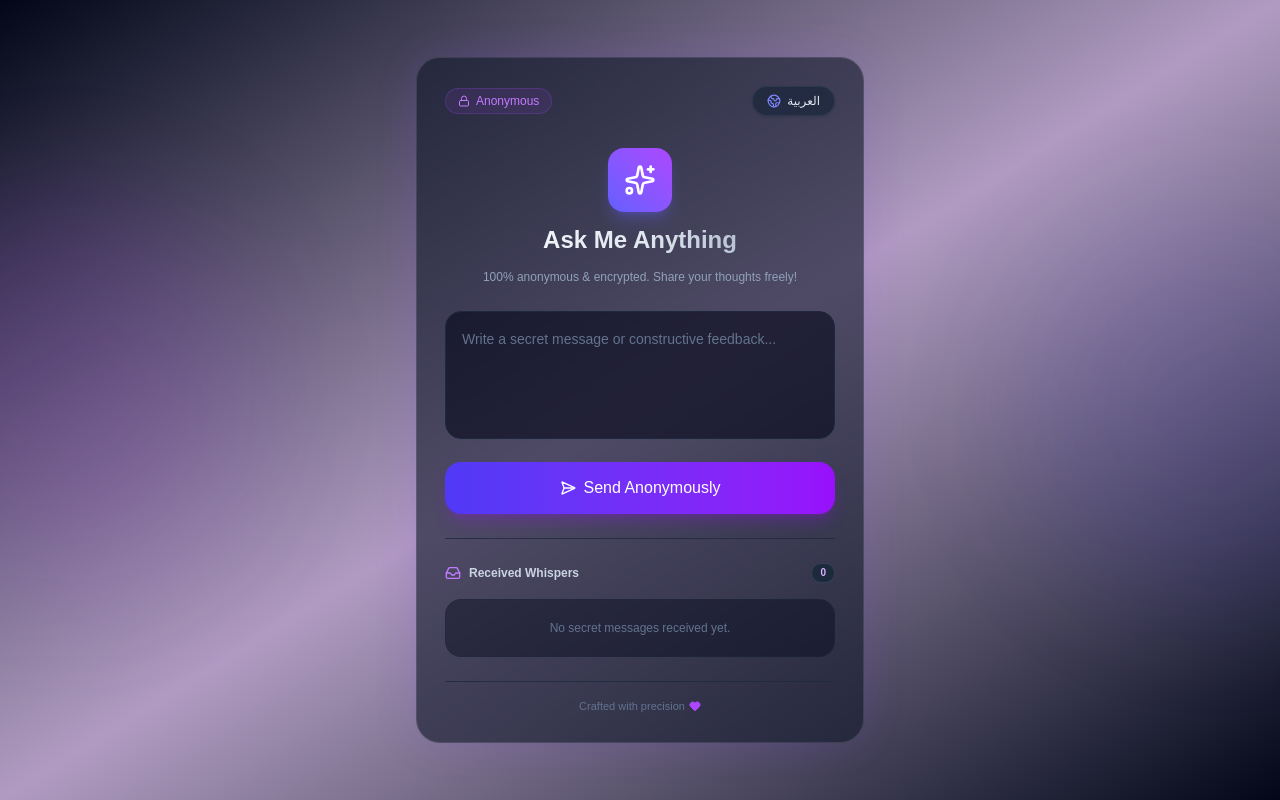
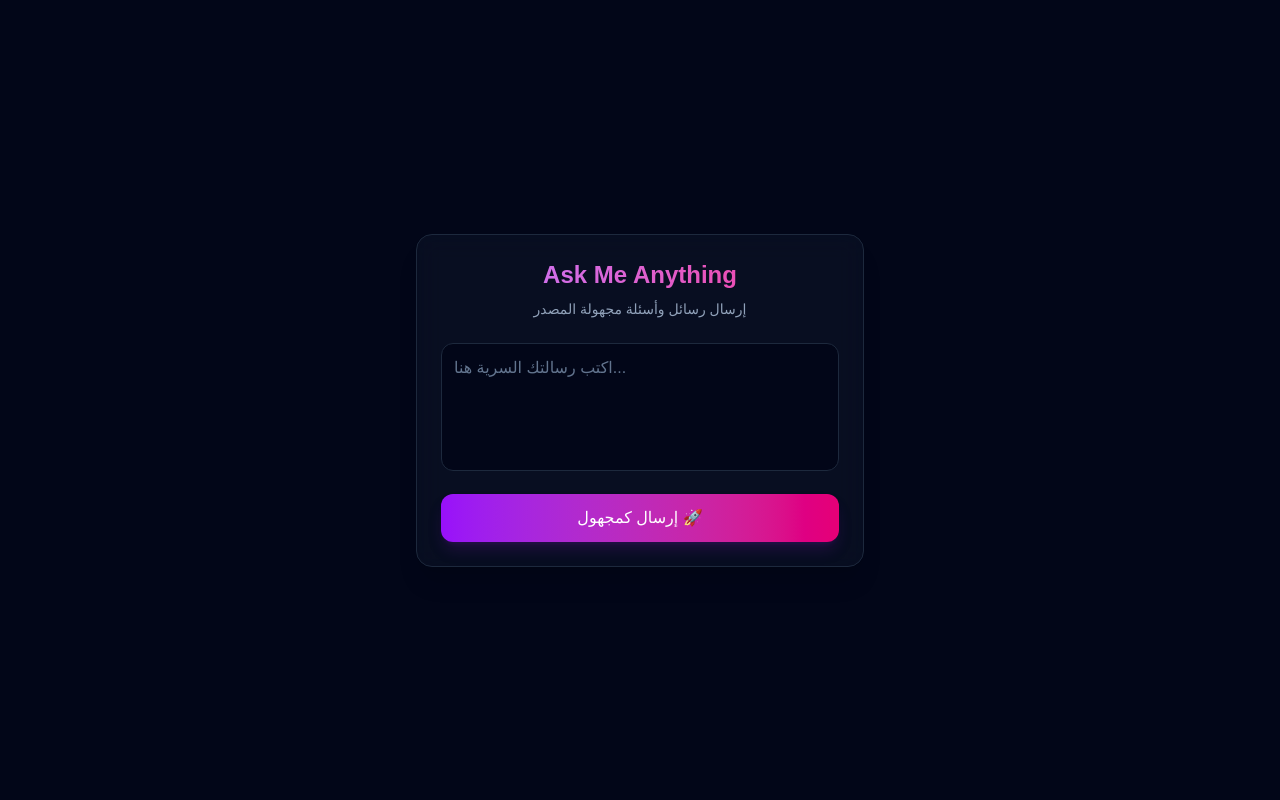
Before and after one commit to mohamed252004/ask-app, a Next.js app: page / in a window 1280 px wide. Built offline with nearby package versions, Linux system fonts and the light colour scheme.

Commit message:
add admin page

```diff
--- /dev/null
+++ b/app/admin/page.tsx
@@ -0,0 +1,112 @@
+"use client";
+
+import { useState } from "react";
+import { createClient } from "@supabase/supabase-js";
+
+const supabaseUrl = "https://zvydydhdxmivpmmsoietw.supabase.co";
+const supabaseAnonKey = "sb_publishable_R06xCVtTHCUo8uejQbhjRA_2almHmeg";
+const supabase = createClient(supabaseUrl, supabaseAnonKey);
+
+interface Message {
+  id: string;
+  text: string;
+  created_at: string;
+}
+
+export default function AdminPage() {
+  const [authenticated, setAuthenticated] = useState(false);
+  const [password, setPassword] = useState("");
+  const [messages, setMessages] = useState<Message[]>([]);
+  const [loading, setLoading] = useState(false);
+
+  // الباسورد الخاص بيك لرؤية الرسائل
+  const ADMIN_PASSWORD = "123"; // تقدر تغير الباسورد ده لأي حاجة تحبها
+
+  const handleLogin = async (e: React.FormEvent) => {
+    e.preventDefault();
+    if (password === ADMIN_PASSWORD) {
+      setAuthenticated(true);
+      fetchMessages();
+    } else {
+      alert("الباسورد غير صحيح!");
+    }
+  };
+
+  const fetchMessages = async () => {
+    setLoading(true);
+    const { data, error } = await supabase
+      .from("messages")
+      .select("*")
+      .order("created_at", { ascending: false });
+
+    if (!error && data) {
+      setMessages(data);
+    }
+    setLoading(false);
+  };
+
+  const handleDelete = async (id: string) => {
+    const { error } = await supabase.from("messages").delete().eq("id", id);
+    if (!error) {
+      setMessages(messages.filter((msg) => msg.id !== id));
+    }
+  };
+
+  if (!authenticated) {
+    return (
+      <div className="min-h-screen bg-slate-950 text-slate-100 flex items-center justify-center p-4">
+        <form onSubmit={handleLogin} className="w-full max-w-sm bg-slate-900 border border-slate-800 p-6 rounded-2xl space-y-4">
+          <h1 className="text-xl font-bold text-center">لوحة التحكم السريّة 🔐</h1>
+          <input
+            type="password"
+            value={password}
+            onChange={(e) => setPassword(e.target.value)}
+            placeholder="أدخل كلمة المرور"
+            className="w-full p-3 bg-slate-950 border border-slate-800 rounded-xl focus:outline-none text-center"
+          />
+          <button type="submit" className="w-full py-3 bg-purple-600 hover:bg-purple-500 rounded-xl font-medium">
+            دخول
+          </button>
+        </form>
+      </div>
+    );
+  }
+
+  return (
+    <div className="min-h-screen bg-slate-950 text-slate-100 p-6 flex flex-col items-center">
+      <div className="w-full max-w-2xl">
+        <div className="flex justify-between items-center mb-6">
+          <h1 className="text-2xl font-bold">الصندوق الخاص بك 📥 ({messages.length})</h1>
+          <button onClick={fetchMessages} className="px-4 py-2 bg-slate-800 rounded-lg text-sm hover:bg-slate-700">
+            تحديث 🔄
+          </button>
+        </div>
+
+        {loading ? (
+          <p className="text-center text-slate-500">جاري تحميل الرسائل...</p>
+        ) : messages.length === 0 ? (
+          <p className="text-center text-slate-500">لا توجد رسائل جديدة.</p>
+        ) : (
+          <div className="space-y-4">
+            {messages.map((msg) => (
+              <div key={msg.id} className="p-4 bg-slate-900 border border-slate-800 rounded-xl flex justify-between items-start gap-4 dir-rtl">
+                <div className="space-y-2">
+                  <p className="text-slate-200">{msg.text}</p>
+                  <span className="text-xs text-slate-500 block">
+                    {new Date(msg.created_at).toLocaleString("ar-EG")}
+                  </span>
+                </div>
+                <button
+                  onClick={() => handleDelete(msg.id)}
+                  className="text-red-400 hover:text-red-300 text-xs px-2 py-1 border border-red-900/50 rounded bg-red-950/30"
+                >
+                  حذف
+                </button>
+              </div>
+            ))}
+          </div>
+        )}
+      </div>
+    </div>
+  );
+}
--- a/app/page.tsx
+++ b/app/page.tsx
@@ -1,155 +1,66 @@
 "use client";
 
 import { useState } from "react";
-import { Sparkles, ShieldCheck, Heart, Globe2, Inbox, Trash2, Lock, SendHorizontal } from "lucide-react";
+import { createClient } from "@supabase/supabase-js";
 
-interface Question {
-  id: string;
-  text: string;
-  time: string;
-}
+const supabaseUrl = "https://zvydydhdxmivpmmsoietw.supabase.co";
+const supabaseAnonKey = "sb_publishable_R06xCVtTHCUo8uejQbhjRA_2almHmeg";
+const supabase = createClient(supabaseUrl, supabaseAnonKey);
 
 export default function Home() {
-  const [lang, setLang] = useState<"en" | "ar">("en");
   const [question, setQuestion] = useState("");
   const [sent, setSent] = useState(false);
-  const [inbox, setInbox] = useState<Question[]>([]);
+  const [loading, setLoading] = useState(false);
 
-  const isAr = lang === "ar";
-
-  const handleSubmit = (e: React.FormEvent) => {
+  const handleSubmit = async (e: React.FormEvent) => {
     e.preventDefault();
     if (!question.trim()) return;
 
-    const newQ: Question = {
-      id: Date.now().toString(),
-      text: question,
-      time: new Date().toLocaleTimeString([], { hour: "2-digit", minute: "2-digit" }),
-    };
+    setLoading(true);
+    const { error } = await supabase
+      .from("messages")
+      .insert([{ text: question }]);
 
-    setInbox([newQ, ...inbox]);
+    setLoading(false);
+    if (!error) {
       setSent(true);
       setQuestion("");
       setTimeout(() => setSent(false), 4000);
-  };
-
-  const deleteQuestion = (id: string) => {
-    setInbox(inbox.filter((q) => q.id !== id));
+    }
   };
 
   return (
-    <main
-      className="min-h-screen bg-gradient-to-br from-slate-950 via-purple-950/40 to-slate-950 text-slate-100 flex flex-col items-center justify-center p-4 py-12 transition-all duration-500 relative overflow-hidden"
-      dir={isAr ? "rtl" : "ltr"}
-    >
-      <div className="absolute top-1/4 -left-32 w-96 h-96 bg-purple-600/10 rounded-full blur-3xl pointer-events-none" />
-      <div className="absolute bottom-1/4 -right-32 w-96 h-96 bg-indigo-600/10 rounded-full blur-3xl pointer-events-none" />
-
-      <div className="max-w-md w-full bg-slate-900/60 backdrop-blur-xl border border-white/10 rounded-3xl p-7 shadow-[0_0_50px_-12px_rgba(124,58,237,0.25)] space-y-6 relative z-10">
-        <div className="flex justify-between items-center">
-          <span className="flex items-center gap-1.5 text-xs text-purple-400 font-medium px-3 py-1 rounded-full bg-purple-500/10 border border-purple-500/20">
-            <Lock className="w-3 h-3" /> Anonymous
-          </span>
-          <button
-            type="button"
-            onClick={() => setLang(isAr ? "en" : "ar")}
-            className="flex items-center gap-1.5 text-xs bg-slate-800/80 hover:bg-slate-700 text-slate-200 px-3.5 py-1.5 rounded-full transition border border-slate-700/60 shadow-sm"
-          >
-            <Globe2 className="w-3.5 h-3.5 text-indigo-400" />
-            {isAr ? "English" : "العربية"}
-          </button>
-        </div>
-
-        <div className="text-center space-y-3 pt-2">
-          <div className="w-16 h-16 bg-gradient-to-tr from-indigo-500 to-purple-500 text-white rounded-2xl flex items-center justify-center mx-auto shadow-lg shadow-indigo-500/30">
-            <Sparkles className="w-8 h-8" />
-          </div>
-          <h1 className="text-2xl font-bold bg-gradient-to-r from-white via-slate-200 to-slate-400 bg-clip-text text-transparent">
-            {isAr ? "اسألني بحرية 🔒" : "Ask Me Anything"}
+    <div className="min-h-screen bg-slate-950 text-slate-100 flex flex-col items-center justify-center p-4">
+      <main className="w-full max-w-md bg-slate-900/50 backdrop-blur-md border border-slate-800 p-6 rounded-2xl shadow-xl">
+        <h1 className="text-2xl font-bold text-center mb-2 bg-gradient-to-r from-purple-400 to-pink-500 bg-clip-text text-transparent">
+          Ask Me Anything
         </h1>
-          <p className="text-xs text-slate-400 leading-relaxed max-w-xs mx-auto">
-            {isAr
-              ? "سرية تامة 100%. اكتب كل اللي في قلبك بدون ما أعرف مين أنت!"
-              : "100% anonymous & encrypted. Share your thoughts freely!"}
+        <p className="text-slate-400 text-sm text-center mb-6">
+          إرسال رسائل وأسئلة مجهولة المصدر
         </p>
-        </div>
-
-        {sent && (
-          <div className="bg-emerald-500/10 border border-emerald-500/30 text-emerald-400 p-3.5 rounded-2xl text-center text-xs flex items-center justify-center gap-2">
-            <ShieldCheck className="w-4 h-4 shrink-0" />
-            {isAr ? "وصلت رسالتك بنجاح وبسرية تامة!" : "Delivered securely into the inbox!"}
-          </div>
-        )}
 
         <form onSubmit={handleSubmit} className="space-y-4">
-          <div>
           <textarea
             value={question}
             onChange={(e) => setQuestion(e.target.value)}
-              placeholder={
-                isAr
-                  ? "اكتب رسالتك السرية أو رأيك هنا بكل صراحة..."
-                  : "Write a secret message or constructive feedback..."
-              }
-              className="w-full h-32 bg-slate-950/60 border border-slate-800 rounded-2xl p-4 text-slate-100 placeholder-slate-500 focus:outline-none focus:border-purple-500/80 focus:ring-2 focus:ring-purple-500/20 transition resize-none text-sm leading-relaxed"
-              required
+            placeholder="اكتب رسالتك السرية هنا..."
+            className="w-full h-32 p-3 bg-slate-950 border border-slate-800 rounded-xl focus:ring-2 focus:ring-purple-500 focus:outline-none text-slate-200 placeholder-slate-500 resize-none dir-rtl"
           />
-          </div>
-
           <button
             type="submit"
-            className="w-full bg-gradient-to-r from-indigo-600 to-purple-600 hover:from-indigo-500 hover:to-purple-500 text-white font-medium py-3.5 rounded-2xl transition duration-300 flex items-center justify-center gap-2 shadow-lg shadow-purple-600/25 active:scale-[0.98]"
+            disabled={loading}
+            className="w-full py-3 bg-gradient-to-r from-purple-600 to-pink-600 hover:from-purple-500 hover:to-pink-500 font-medium rounded-xl transition duration-200 text-white shadow-lg shadow-purple-900/30 disabled:opacity-50"
           >
-            <SendHorizontal className="w-4 h-4" />
-            {isAr ? "إرسال بصمت" : "Send Anonymously"}
+            {loading ? "جاري الإرسال..." : "إرسال كمجهول 🚀"}
           </button>
         </form>
 
-        <div className="pt-6 border-t border-slate-800/80 space-y-4">
-          <div className="flex items-center justify-between text-xs font-semibold text-slate-300">
-            <div className="flex items-center gap-2">
-              <Inbox className="w-4 h-4 text-purple-400" />
-              {isAr ? "الرسائل الواردة" : "Received Whispers"}
-            </div>
-            <span className="bg-slate-800 text-purple-300 text-[10px] px-2 py-0.5 rounded-full border border-slate-700">
-              {inbox.length}
-            </span>
-          </div>
-
-          {inbox.length === 0 ? (
-            <p className="text-xs text-slate-500 text-center py-5 bg-slate-950/40 rounded-2xl border border-slate-800/40">
-              {isAr ? "صندوق الرسائل الفخمة فارغ حتى الآن." : "No secret messages received yet."}
-            </p>
-          ) : (
-            <div className="space-y-3 max-h-60 overflow-y-auto pr-1">
-              {inbox.map((q) => (
-                <div
-                  key={q.id}
-                  className="bg-slate-950/80 border border-slate-800/80 p-4 rounded-2xl space-y-2 text-sm backdrop-blur-sm"
-                >
-                  <p className="text-slate-200 text-xs leading-relaxed break-words">{q.text}</p>
-                  <div className="flex items-center justify-between text-[10px] text-slate-500 pt-2 border-t border-slate-900">
-                    <span>{q.time}</span>
-                    <button
-                      type="button"
-                      onClick={() => deleteQuestion(q.id)}
-                      className="text-red-400/80 hover:text-red-300 flex items-center gap-1 transition"
-                    >
-                      <Trash2 className="w-3 h-3" />
-                      {isAr ? "حذف" : "Remove"}
-                    </button>
-                  </div>
-                </div>
-              ))}
+        {sent && (
+          <div className="mt-4 p-3 bg-emerald-950/50 border border-emerald-800 text-emerald-400 rounded-xl text-center text-sm">
+            تم إرسال رسالتك بنجاح وسريّة! ✨
           </div>
         )}
+      </main>
     </div>
-
-        <div className="pt-4 border-t border-slate-800/80 text-center text-[11px] text-slate-500 flex items-center justify-center gap-1">
-          {isAr ? "صُنِع بإتقان وشياكة" : "Crafted with precision"}
-          <Heart className="w-3 h-3 text-purple-500 fill-purple-500 inline" />
-        </div>
-      </div>
-    </main>
   );
 }
--- a/package.json
+++ b/package.json
@@ -9,6 +9,7 @@
     "lint": "eslint"
   },
   "dependencies": {
+    "@supabase/supabase-js": "^2.112.4",
     "lucide-react": "^1.33.0",
     "next": "16.3.2",
     "react": "19.2.8",
```
Also changed, not shown: 1 other file (tests, documents, lock files or other folders). Lines whose indentation alone changed are shown as unchanged.
